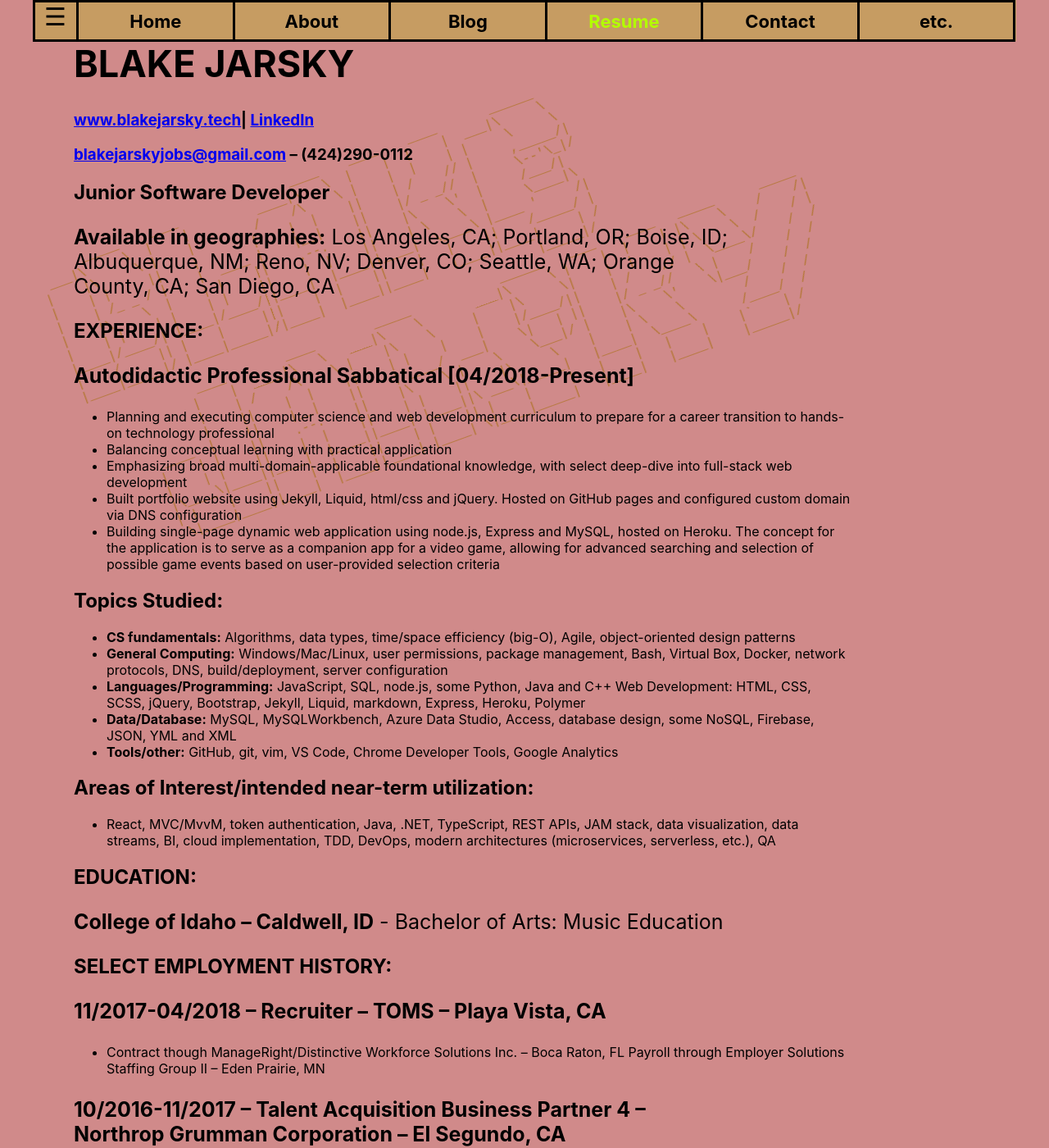
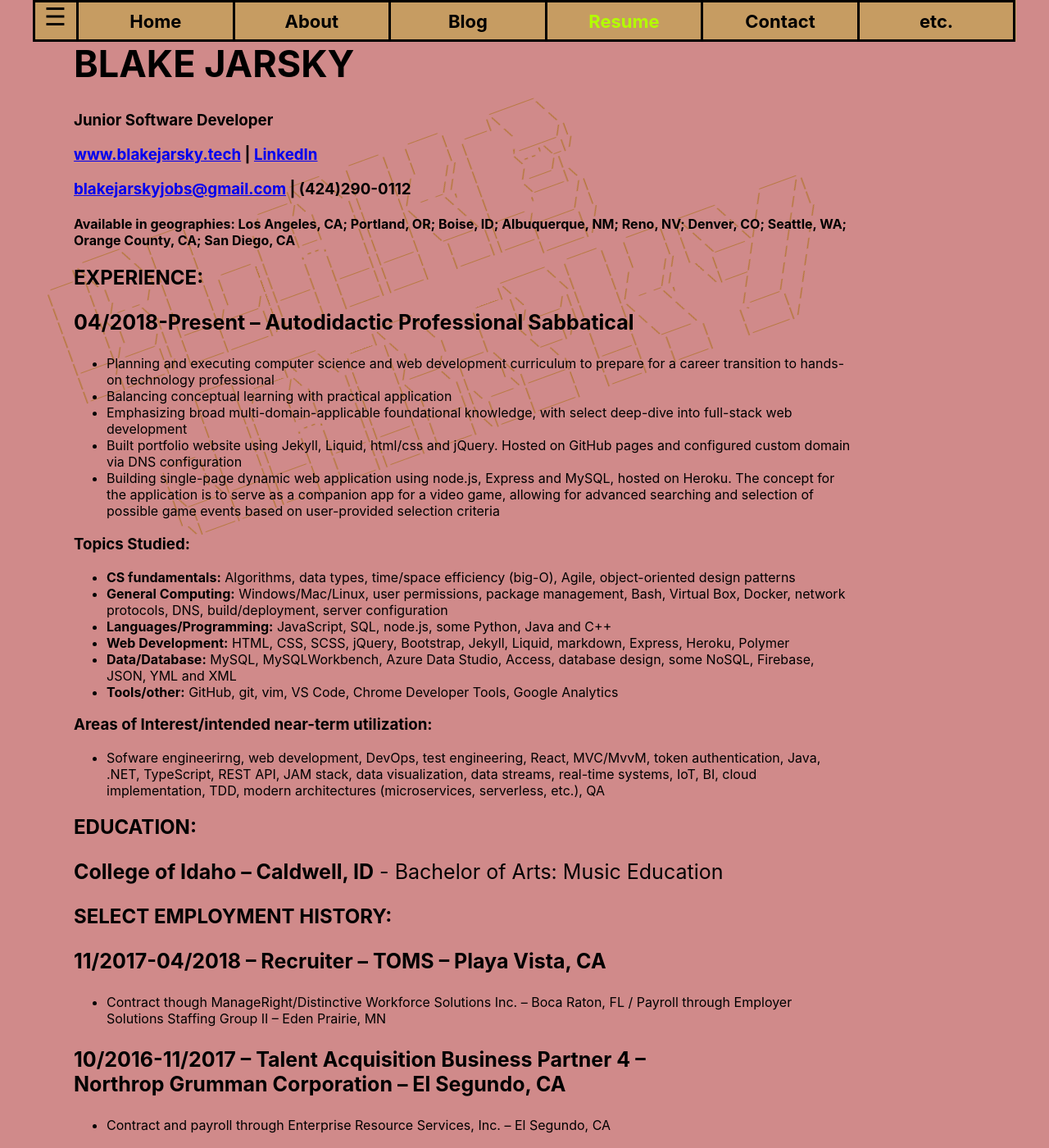
Before and after one commit to Blake-Jarsky/blake_jarsky.github.io, a Jekyll site: the page built from resume.md, in a window 1280 px wide and 1400 px high. Shown: the whole window at 82% size. Built offline with Jekyll 4.4.1, drawn with Linux system fonts in a browser that asks for light colours.

Commit message:
resume edits

```diff
--- a/_includes/resume.md
+++ b/_includes/resume.md
@@ -1,35 +1,35 @@
-# **BLAKE JARSKY**
-### [www.blakejarsky.tech](https://www.blakejarsky.tech)| [LinkedIn](https://linkedin.com/in/blakejarsky)
-### [blakejarskyjobs@gmail.com](mailto:blakejarskyjobs@gmail.com) – (424)290-0112
-## Junior Software Developer
-**Available in geographies:** Los Angeles, CA; Portland, OR; Boise, ID; Albuquerque, NM; Reno, NV; Denver, CO; Seattle, WA; Orange County, CA; San Diego, CA
+# **BLAKE JARSKY** ###
+### Junior Software Developer
+### [www.blakejarsky.tech](https://www.blakejarsky.tech) | [LinkedIn](https://linkedin.com/in/blakejarsky)
+### [blakejarskyjobs@gmail.com](mailto:blakejarskyjobs@gmail.com) | (424)290-0112
+#### **Available in geographies:** Los Angeles, CA; Portland, OR; Boise, ID; Albuquerque, NM; Reno, NV; Denver, CO; Seattle, WA; Orange County, CA; San Diego, CA
 
 ## **EXPERIENCE:**
-**Autodidactic Professional Sabbatical [04/2018-Present]**
+**04/2018-Present – Autodidactic Professional Sabbatical**
+
 - Planning and executing computer science and web development curriculum to prepare for a career transition to hands-on technology professional
 - Balancing conceptual learning with practical application
 - Emphasizing broad multi-domain-applicable foundational knowledge, with select deep-dive into full-stack web development
 - Built portfolio website using Jekyll, Liquid, html/css and jQuery. Hosted on GitHub pages and configured custom domain via DNS configuration
 - Building single-page dynamic web application using node.js, Express and MySQL, hosted on Heroku. The concept for the application is to serve as a companion app for a video game, allowing for advanced searching and selection of possible game events based on user-provided selection criteria
 
-## **Topics Studied:**
+### **Topics Studied:**
 - **CS fundamentals:** Algorithms, data types, time/space efficiency (big-O), Agile, object-oriented design patterns
 - **General Computing:** Windows/Mac/Linux, user permissions, package management, Bash, Virtual Box, Docker, network protocols, DNS, build/deployment, server configuration
 - **Languages/Programming:** JavaScript, SQL, node.js, some Python, Java and C++
-Web Development: HTML, CSS, SCSS, jQuery, Bootstrap, Jekyll, Liquid, markdown, Express, Heroku, Polymer
+- **Web Development:** HTML, CSS, SCSS, jQuery, Bootstrap, Jekyll, Liquid, markdown, Express, Heroku, Polymer
 - **Data/Database:** MySQL, MySQLWorkbench, Azure Data Studio, Access, database design, some NoSQL, Firebase, JSON, YML and XML
 - **Tools/other:** GitHub, git, vim, VS Code, Chrome Developer Tools, Google Analytics
 
-## **Areas of Interest/intended near-term utilization:**
-- React, MVC/MvvM, token authentication, Java, .NET, TypeScript, REST APIs, JAM stack, data visualization, data streams, BI, cloud implementation, TDD, DevOps, modern architectures (microservices, serverless, etc.), QA
+### **Areas of Interest/intended near-term utilization:**
+- Sofware engineerirng, web development, DevOps, test engineering, React, MVC/MvvM, token authentication, Java, .NET, TypeScript, REST API, JAM stack, data visualization, data streams, real-time systems, IoT, BI, cloud implementation, TDD, modern architectures (microservices, serverless, etc.), QA
 
 ## **EDUCATION:**
 **College of Idaho – Caldwell, ID** - Bachelor of Arts: Music Education
 
 ## **SELECT EMPLOYMENT HISTORY:**
 **11/2017-04/2018 – Recruiter – TOMS – Playa Vista, CA**
-- Contract though ManageRight/Distinctive Workforce Solutions Inc. – Boca Raton, FL
-Payroll through Employer Solutions Staffing Group II – Eden Prairie, MN
+- Contract though ManageRight/Distinctive Workforce Solutions Inc. – Boca Raton, FL / Payroll through Employer Solutions Staffing Group II – Eden Prairie, MN
 
 **10/2016-11/2017 – Talent Acquisition Business Partner 4 – Northrop Grumman Corporation – El Segundo, CA**
 - Contract and payroll through Enterprise Resource Services, Inc. – El Segundo, CA
```
Also changed, not shown: 1 other file.
